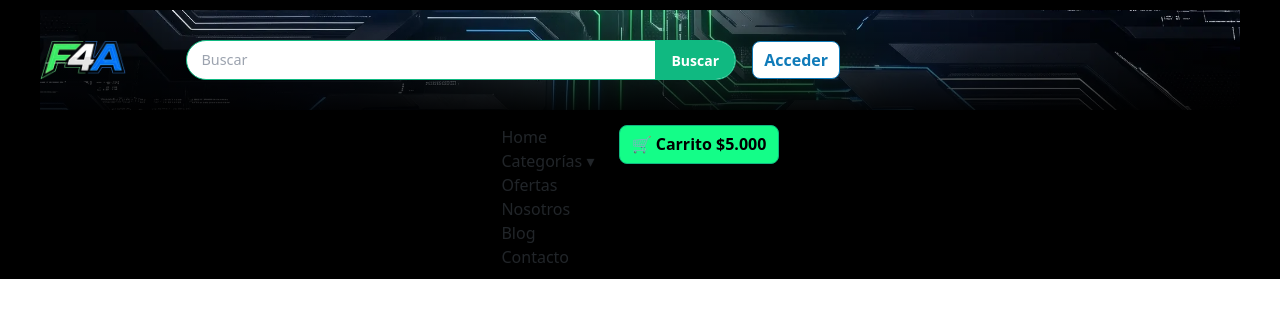
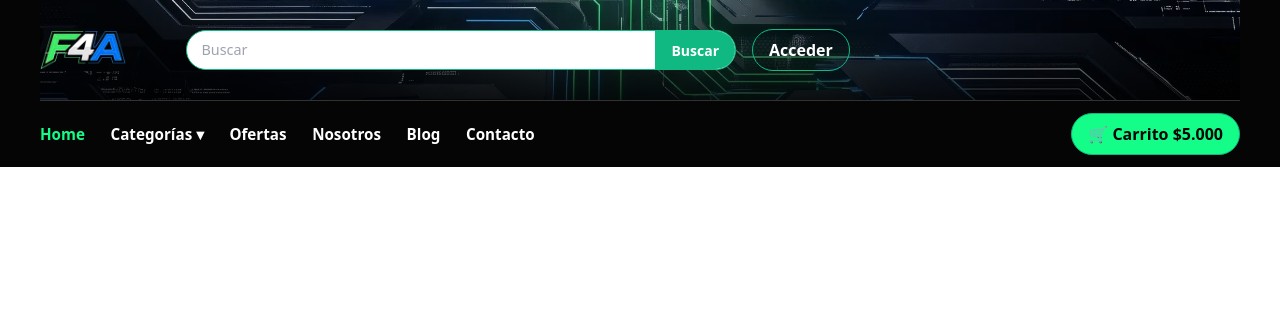
Before and after one commit to GKapppaa/F4A_V2, a React (Vite) app: page / in a window 1280 px wide. Shown: the top 318 px of the page. Built offline with nearby package versions, Linux system fonts and the light colour scheme.

Commit message:
stash 2 de css

```diff
--- a/src/components/organisms/Header.jsx
+++ b/src/components/organisms/Header.jsx
@@ -3,7 +3,6 @@ import React from 'react';
 import Logo from '../atoms/Logo';
 import '../../styles/organisms/Header.css';
 import SearchBar from '../molecules/SearchBar';
-import '../../styles/molecules/NavElement.css'
 
 export const Header = () => {
   return (
--- a/src/styles/organisms/Header.css
+++ b/src/styles/organisms/Header.css
@@ -1,17 +1,142 @@
-.site-header{
-    background-color: black;
-    padding: 10px 16px;
+.site-header {
   width: 100%;
+  padding: 0 1rem 0.75rem;
+  color: #ffffff;
+  background-color: #050505;
 }
-.header-top{
+
+.header-top {
   display: flex;
   align-items: center;
   gap: 1rem;
+  width: 100%;
+  max-width: 1200px;
+  min-height: 100px;
+  margin: 0 auto;
+  background-image:
+    linear-gradient(to top, rgba(0, 0, 0, 0.82), rgba(0, 0, 0, 0.12)),
+    url('../../assets/images/Gemini.webp');
+  background-position: center;
+  background-size: cover;
 }
 
-.header-brand{
-    max-width: 130px;
+.header-brand {
+  flex: 0 0 130px;
+}
+
+.header-top > .molecule-searchbar {
+  flex: 1;
+  min-width: 0;
+}
+
+.header-auth {
+  display: flex;
+  align-items: center;
+  justify-content: flex-end;
+}
+
+.site-header .btn-login,
+.site-header .btn-cart {
+  min-height: 40px;
+  padding: 0.5rem 1rem;
+  border: 1px solid #10b981;
+  border-radius: 999px;
+  font: inherit;
+  font-weight: 700;
+  white-space: nowrap;
+  cursor: pointer;
+  transition: background-color 0.2s ease, color 0.2s ease;
+}
+
+.site-header .btn-login {
+  color: #ffffff;
+  background: transparent;
+}
+
+.site-header .btn-login:hover {
+  color: #050505;
+  background-color: #14fd88;
+}
+
+.site-header .btn-cart {
+  color: #050505;
+  background-color: #14fd88;
+}
+
+.site-header .btn-cart:hover {
+  color: #ffffff;
+  background-color: #10b981;
+}
+
+.header-bottom {
+  display: flex;
+  align-items: center;
+  justify-content: space-between;
+  gap: 1rem;
   width: 100%;
-    height: auto;
-    display: block;
+  max-width: 1200px;
+  margin: 0 auto;
+  padding-top: 0.75rem;
+  border-top: 1px solid rgba(255, 255, 255, 0.18);
 }
+
+.header-nav {
+  display: flex;
+  align-items: center;
+  gap: clamp(0.75rem, 2vw, 1.75rem);
+  flex-wrap: wrap;
+}
+
+.site-header .header-nav .nav-link {
+  padding: 0.25rem 0;
+  color: #ffffff;
+  font-size: 0.95rem;
+  font-weight: 600;
+  text-decoration: none;
+  transition: color 0.2s ease;
+}
+
+.site-header .header-nav .nav-link:hover,
+.site-header .header-nav .nav-link.active {
+  color: #14fd88;
+}
+
+.header-cart {
+  flex: 0 0 auto;
+}
+
+@media (max-width: 700px) {
+  .header-top {
+    min-height: 0;
+    padding: 0.75rem 0;
+    flex-wrap: wrap;
+  }
+
+  .header-brand {
+    flex-basis: 80px;
+  }
+
+  .header-top > .molecule-searchbar {
+    order: 3;
+    flex-basis: 100%;
+  }
+
+  .header-bottom {
+    align-items: flex-start;
+  }
+
+  .header-nav {
+    gap: 0.5rem 1rem;
+  }
+}
+
+@media (max-width: 480px) {
+  .header-bottom {
+    flex-direction: column;
+    align-items: stretch;
+  }
+
+  .header-cart {
+    align-self: flex-start;
+  }
+}
```
Lines whose indentation alone changed are shown as unchanged.
